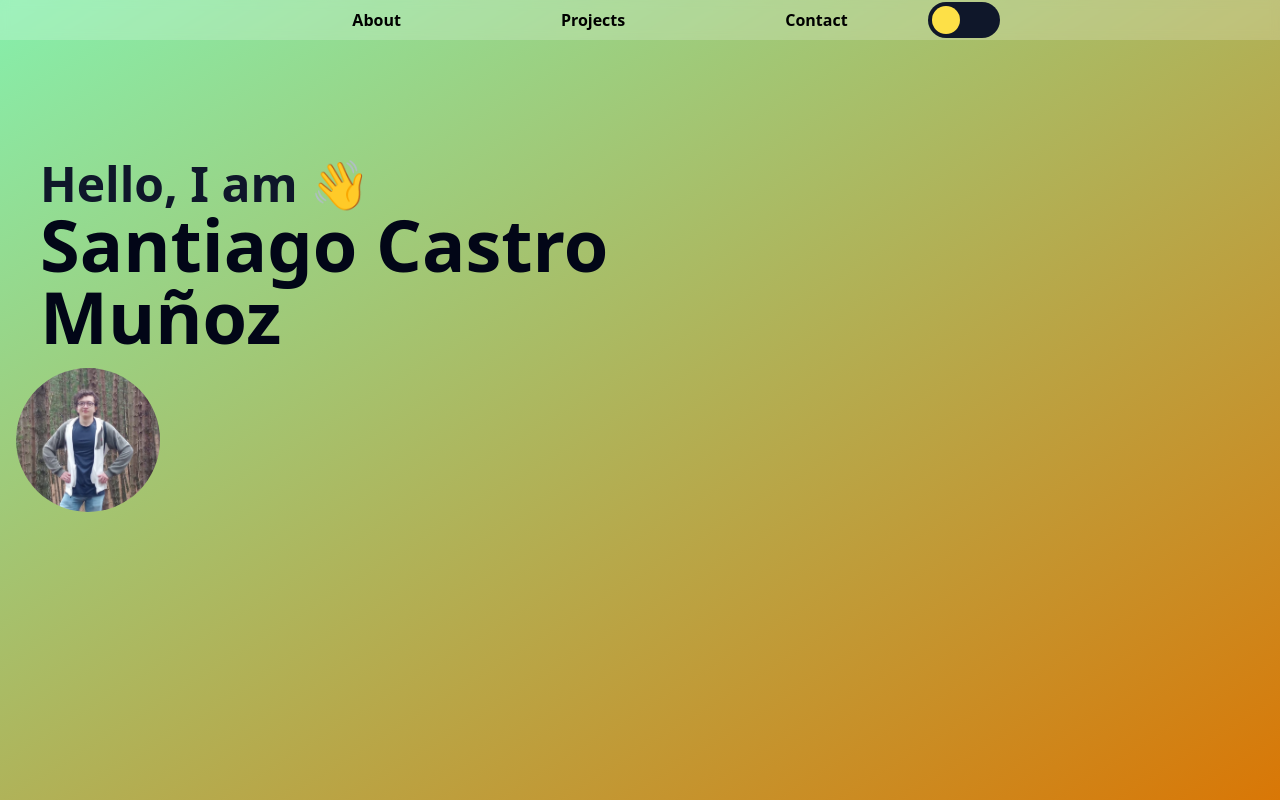
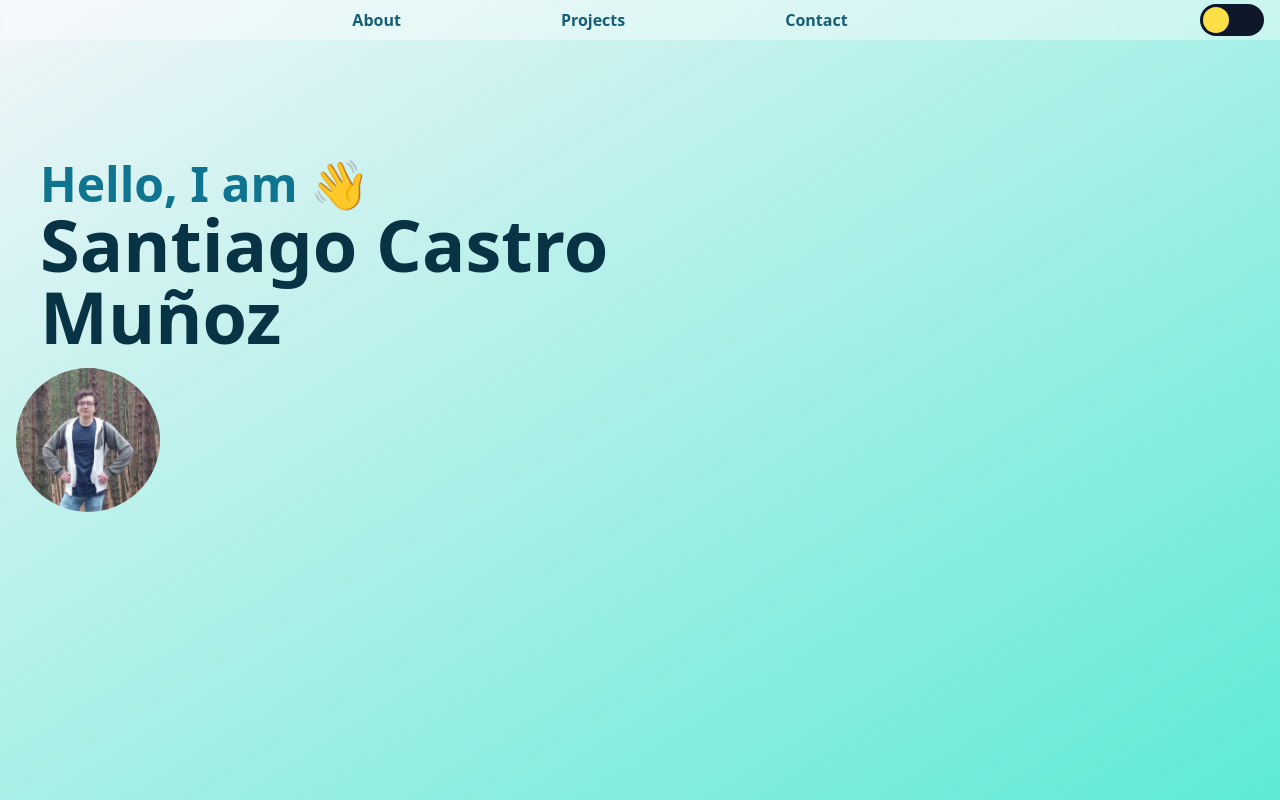
Before and after one commit to Santicm23/Santicm23, a React (Vite) app: page / in a window 1280 px wide. Built offline with nearby package versions, Linux system fonts and the light colour scheme.

Commit message:
arreglando toggle theme

```diff
--- a/src/App.tsx
+++ b/src/App.tsx
@@ -4,11 +4,13 @@ import { Name, Avatar, HeaderBar } from './components'
 
 function App(): JSX.Element {
   return (
-    <section className="absolute top-0 h-max min-h-screen w-full bg-gradient-to-br from-green-300 to-amber-600 dark:from-green-800 dark:to-amber-900">
+    <>
       <HeaderBar />
-      <Name name="Santiago Castro Muñoz" />
-      <Avatar />
-    </section>
+      <section className="absolute top-0 h-max min-h-screen w-full bg-gradient-to-br from-slate-100 to-teal-300 dark:from-slate-500 dark:to-teal-600">
+        <Name name="Santiago Castro Muñoz" />
+        <Avatar />
+      </section>
+    </>
   )
 }
 
--- a/src/components/HeaderBar.tsx
+++ b/src/components/HeaderBar.tsx
@@ -4,22 +4,21 @@ import { ThemeToggle } from '.'
 function HeaderBar(): JSX.Element {
   return (
     <header className="fixed top-0 z-50 w-full">
-      <nav className="bg-white/20 backdrop-blur-sm">
-        <ul className="flex justify-center [&>*>*]:font-semibold dark:[&>*>*]:text-white">
-          <li className="ml-4 mr-4 rounded-full px-[5%] py-2 hover:bg-indigo-400">
+      <nav className="bg-white/40 backdrop-blur-sm dark:bg-white/10">
+        <ul className="flex justify-center [&>*>*]:font-semibold [&>*>*]:text-cyan-800 dark:[&>*>*]:text-cyan-200">
+          <li className="ml-4 mr-4 rounded-full px-[5%] py-2">
             <a href="#about">About</a>
           </li>
-          <li className="ml-4 mr-4 rounded-full px-[5%] py-2 hover:bg-indigo-400">
+          <li className="ml-4 mr-4 rounded-full px-[5%] py-2">
             <a href="#projects">Projects</a>
           </li>
-          <li className="ml-4 mr-4 rounded-full px-[5%] py-2 hover:bg-indigo-400">
+          <li className="ml-4 mr-4 rounded-full px-[5%] py-2">
             <a href="#contact">Contact</a>
           </li>
-          <li className="flex h-10 w-20 items-center">
-            <ThemeToggle />
-          </li>
+          <li className="flex h-10 w-20 items-center"></li>
         </ul>
       </nav>
+      <ThemeToggle />
     </header>
   )
 }
--- a/src/components/Name.tsx
+++ b/src/components/Name.tsx
@@ -7,8 +7,8 @@ interface NameProps {
 function Name({ name }: NameProps): JSX.Element {
   return (
     <div className="z-10 ml-10 mt-40">
-      <h1 className="text-5xl font-bold text-slate-900 dark:text-blue-300">Hello, I am 👋</h1>
-      <h2 className="w-2/4 text-7xl font-extrabold text-slate-950 transition-transform hover:scale-105 dark:text-sky-500">
+      <h1 className="text-5xl font-bold text-cyan-700 dark:text-cyan-200">Hello, I am 👋</h1>
+      <h2 className="w-2/4 text-7xl font-extrabold text-cyan-950 transition-transform hover:scale-105 dark:text-cyan-50">
         {name}
       </h2>
     </div>
--- a/src/components/ThemeToggle.tsx
+++ b/src/components/ThemeToggle.tsx
@@ -18,10 +18,10 @@ function ThemeToggle(): JSX.Element {
 
   return (
     <button
-      className="aspect-[2/1] h-[90%] rounded-full bg-slate-900 p-[5%] [&_*]:rounded-full [&_*]:transition-all [&_*]:duration-500"
+      className="absolute right-4 top-1 aspect-[2/1] h-8 rounded-full bg-slate-900 [&_*]:rounded-full [&_*]:transition-all [&_*]:duration-500"
       onClick={toggleTheme}
     >
-      <div className="relative aspect-square h-full bg-yellow-300 dark:ml-[57%] dark:bg-gray-100">
+      <div className="absolute left-[5%] top-[10%] aspect-square h-[80%] bg-yellow-300 dark:ml-[50%] dark:bg-gray-100">
         <div className="absolute left-1/4 top-1/2 h-1/5 w-1/5 dark:bg-gray-300"></div>
         <div className="absolute left-1/2 top-2/3 h-1/5 w-1/5 dark:bg-gray-300"></div>
         <div className="absolute left-1/2 top-1/4 h-1/3 w-1/3 dark:bg-gray-300"></div>
```
